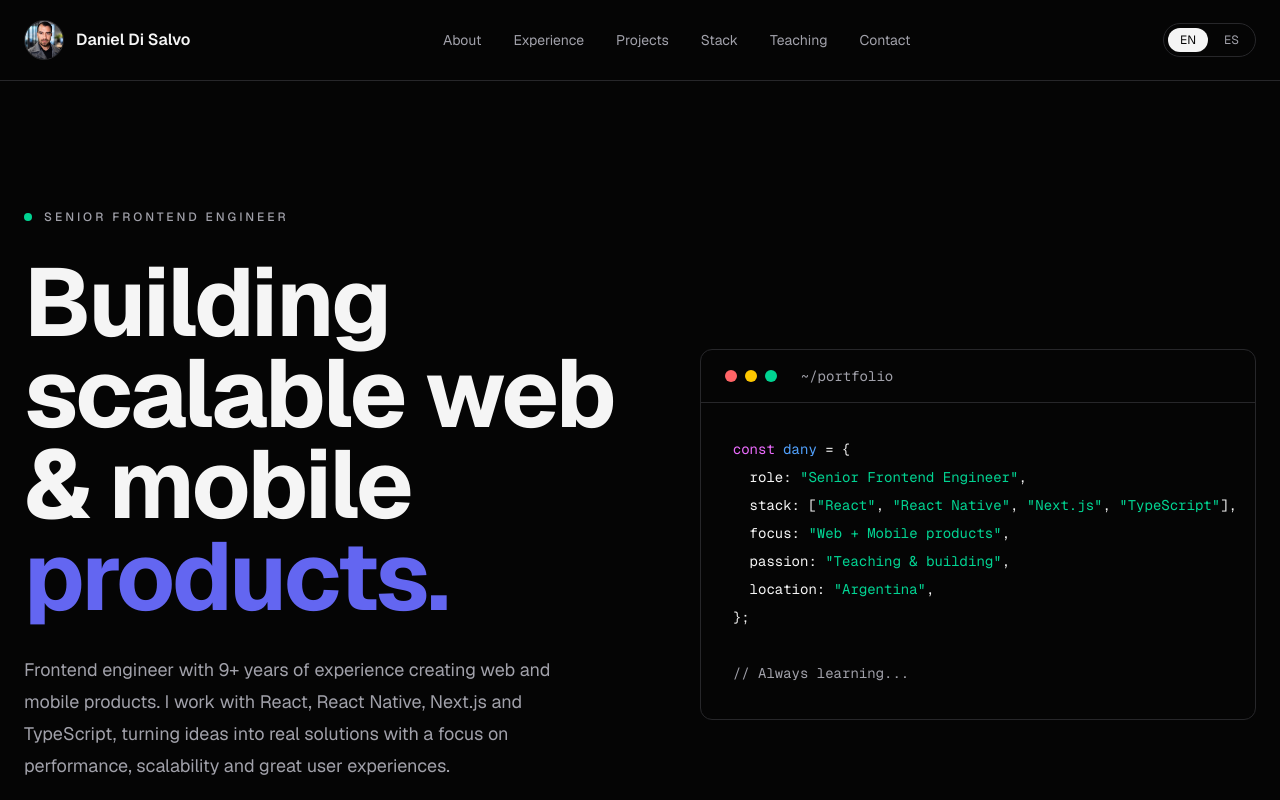
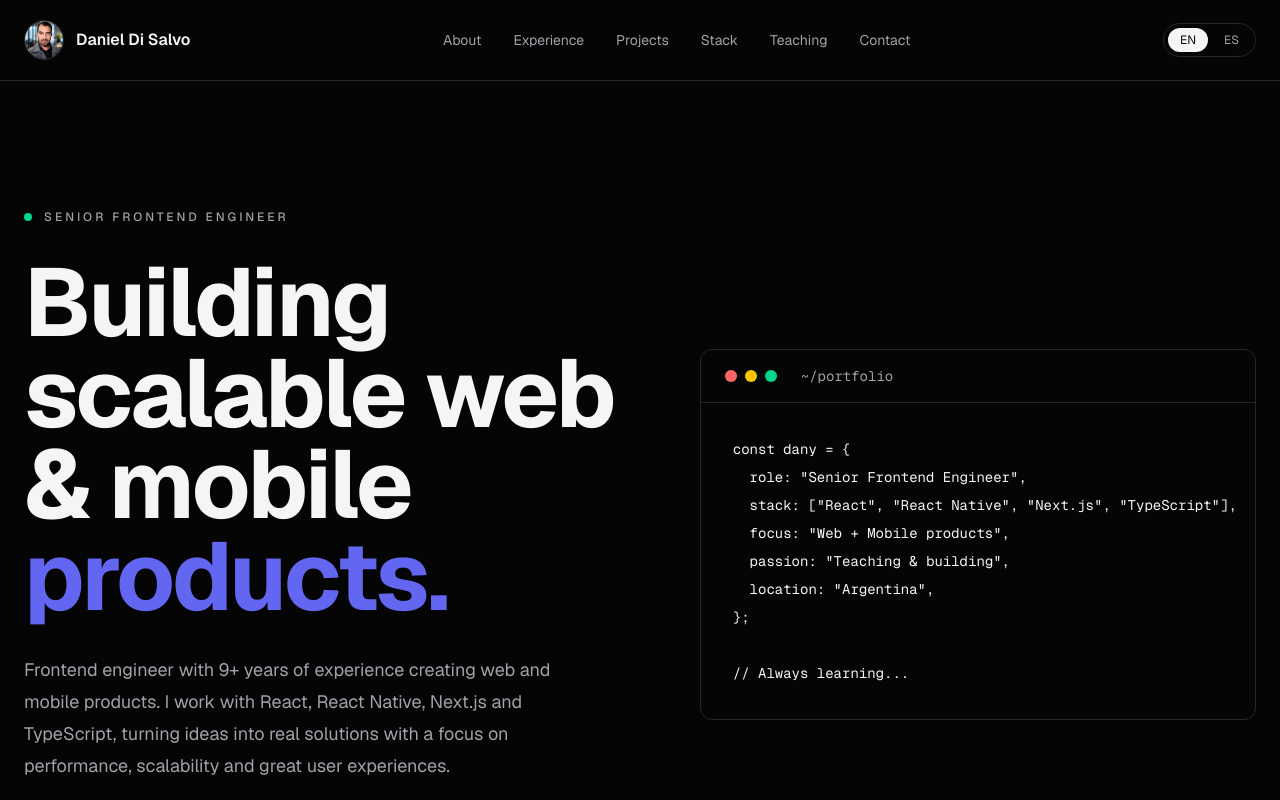
Before and after one commit to DanielDiSalvo/daniel-disalvo-portfolio, a Next.js app: page /en in a window 1280 px wide. Shown: the top 800 px of the page. Built offline with nearby package versions, Linux system fonts and the light colour scheme.

Commit message:
feat: animate hero terminal

```diff
--- a/src/app/globals.css
+++ b/src/app/globals.css
@@ -33,3 +33,19 @@ body {
   color: var(--foreground);
   font-family: var(--font-geist-sans), sans-serif;
 }
+
+@keyframes terminal-cursor {
+  0%,
+  50% {
+    opacity: 1;
+  }
+
+  51%,
+  100% {
+    opacity: 0;
+  }
+}
+
+.terminal-cursor {
+  animation: terminal-cursor 1s infinite;
+}
--- a/src/components/sections/Hero/Hero.tsx
+++ b/src/components/sections/Hero/Hero.tsx
@@ -1,5 +1,6 @@
 import { getLocale, getTranslations } from "next-intl/server";
 import Button from "@/components/ui/Button/Button";
+import HeroTerminal from "./HeroTerminal";
 
 const Hero = async () => {
   const locale = await getLocale();
@@ -43,56 +44,7 @@ const Hero = async () => {
           </div>
         </div>
 
-        <div className="min-w-0 overflow-hidden rounded-xl border border-border">
-          <div className="flex items-center gap-2 border-b border-border px-6 py-4">
-            <span className="h-3 w-3 rounded-full bg-red-400" />
-            <span className="h-3 w-3 rounded-full bg-yellow-400" />
-            <span className="h-3 w-3 rounded-full bg-emerald-400" />
-
-            <span className="ml-4 font-mono text-sm text-muted">
-              ~/portfolio
-            </span>
-          </div>
-
-          <div className="overflow-x-auto p-6 font-mono text-sm leading-7 sm:p-8">
-            <pre>
-              <code>
-                <span className="text-fuchsia-400">const</span>{" "}
-                <span className="text-blue-400">dany</span> = {"{"}
-                {"\n"}
-                {"  "}role:{" "}
-                <span className="text-emerald-400">
-                  &quot;Senior Frontend Engineer&quot;
-                </span>
-                ,{"\n"}
-                {"  "}stack: [
-                <span className="text-emerald-400">&quot;React&quot;</span>,{" "}
-                <span className="text-emerald-400">
-                  &quot;React Native&quot;
-                </span>
-                , <span className="text-emerald-400">&quot;Next.js&quot;</span>,{" "}
-                <span className="text-emerald-400">&quot;TypeScript&quot;</span>
-                ],{"\n"}
-                {"  "}focus:{" "}
-                <span className="text-emerald-400">
-                  &quot;Web + Mobile products&quot;
-                </span>
-                ,{"\n"}
-                {"  "}passion:{" "}
-                <span className="text-emerald-400">
-                  &quot;Teaching &amp; building&quot;
-                </span>
-                ,{"\n"}
-                {"  "}location:{" "}
-                <span className="text-emerald-400">&quot;Argentina&quot;</span>,
-                {"\n"}
-                {"};"}
-                {"\n\n"}
-                <span className="text-muted">{"// Always learning..."}</span>
-              </code>
-            </pre>
-          </div>
-        </div>
+        <HeroTerminal />
       </div>
     </section>
   );
--- /dev/null
+++ b/src/components/sections/Hero/HeroTerminal.tsx
@@ -0,0 +1,65 @@
+"use client";
+
+import { useEffect, useState } from "react";
+
+const terminalLines = [
+  "const dany = {",
+  '  role: "Senior Frontend Engineer",',
+  '  stack: ["React", "React Native", "Next.js", "TypeScript"],',
+  '  focus: "Web + Mobile products",',
+  '  passion: "Teaching & building",',
+  '  location: "Argentina",',
+  "};",
+  "",
+  "// Always learning...",
+];
+
+const HeroTerminal = () => {
+  const [visibleLines, setVisibleLines] = useState(0);
+
+  useEffect(() => {
+    const interval = window.setInterval(() => {
+      setVisibleLines((current) => {
+        if (current >= terminalLines.length) {
+          window.clearInterval(interval);
+          return current;
+        }
+
+        return current + 1;
+      });
+    }, 180);
+
+    return () => window.clearInterval(interval);
+  }, []);
+
+  return (
+    <div className="min-w-0 overflow-hidden rounded-xl border border-border">
+      <div className="flex items-center gap-2 border-b border-border px-6 py-4">
+        <span className="h-3 w-3 rounded-full bg-red-400" />
+        <span className="h-3 w-3 rounded-full bg-yellow-400" />
+        <span className="h-3 w-3 rounded-full bg-emerald-400" />
+
+        <span className="ml-4 font-mono text-sm text-muted">~/portfolio</span>
+      </div>
+
+      <div className="overflow-x-auto p-6 font-mono text-sm leading-7 sm:p-8">
+        <pre className="min-h-63">
+          {terminalLines.slice(0, visibleLines).map((line, index) => {
+            const isLastLine = index === terminalLines.length - 1;
+
+            return (
+              <div key={`${line}-${index}`}>
+                {line || "\u00A0"}
+                {isLastLine && (
+                  <span className="terminal-cursor ml-1 inline-block">█</span>
+                )}
+              </div>
+            );
+          })}
+        </pre>
+      </div>
+    </div>
+  );
+};
+
+export default HeroTerminal;
```
